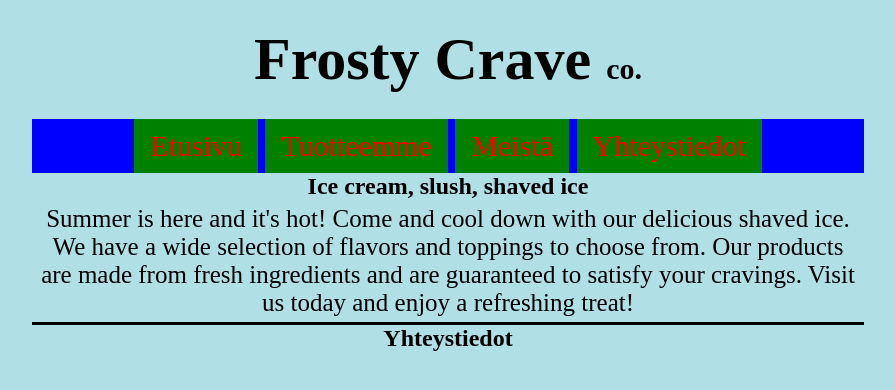
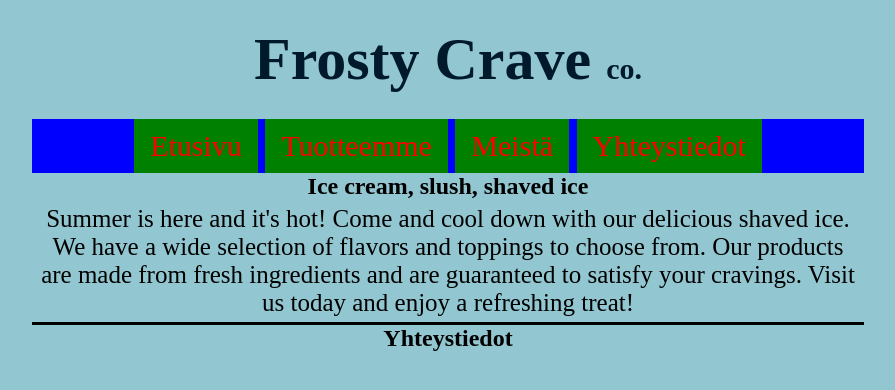
Before and after one commit to frostycraveco/frostycraveco, a plain HTML site: page index.html in a window 1280 px wide. Shown: the whole page, without its empty margins (192-1087 px from the left). Drawn offline with Linux system fonts and the light colour scheme.

Commit message:
Update styles.css

```diff
--- a/styles.css
+++ b/styles.css
@@ -4,13 +4,14 @@
 	padding: 0;	}
 
 body {
-	background-color: powderblue;
+	background-color: rgba(146,198,208,255);
 	text-align: center;
 	margin-left: auto;
 	margin-right: auto;
 	max-width: 65%;		}
 
 header {
+	color: rgba(0,26,44,255);
 	font-size: 30px;
 	padding: 25px;	}
 
```
